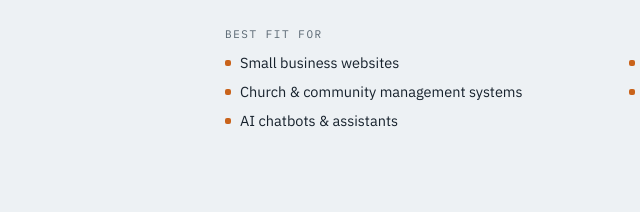
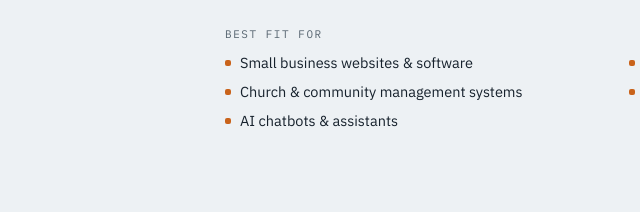
Before and after one commit to Jefrey11/jepris-p-ai, a plain HTML site: page landing.html in a window 1280 px wide. Shown: the part 4477-4689 px from the top of the page, 23-663 px from the left. Drawn offline with Linux system fonts and the light colour scheme.

Commit message:
Best fit for: combine small business websites and software into one item

```diff
--- a/landing.html
+++ b/landing.html
@@ -390,7 +390,7 @@
     <p class="about-lede" style="margin-top:16px;">JEPRIS-P AI is Jefrey Raj and Priyanka &mdash; Process &amp; Automation Intelligence. We work directly with you, from the first WhatsApp message to the system going live and staying live. No handoffs, no queue, no waiting on someone else to get back to you.</p>
     <div class="fit-label">Best fit for</div>
     <ul class="fit-list">
-      <li>Small business websites</li>
+      <li>Small business websites &amp; software</li>
       <li>Internal dashboards &amp; tools</li>
       <li>Church &amp; community management systems</li>
       <li>Workflow &amp; messaging automation</li>
```
